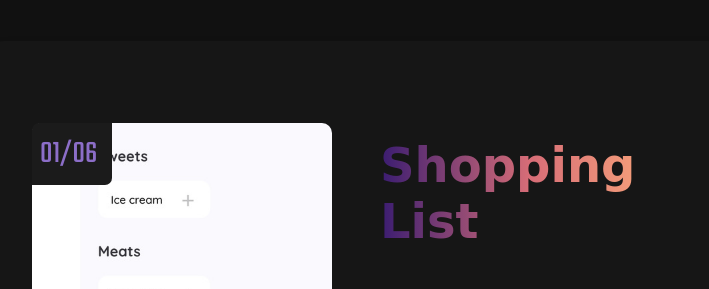
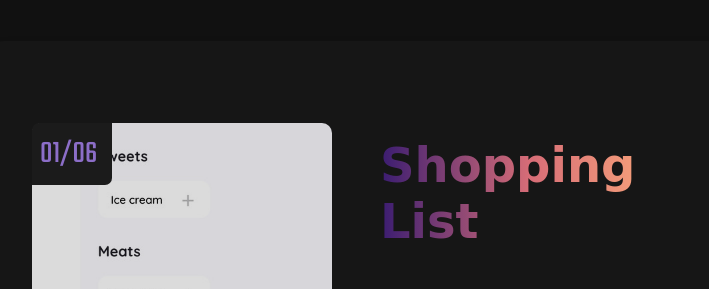
Before and after one commit to sukcinitas/sukcinitas.github.io, a plain HTML site: page index.html in a window 1280 px wide. Shown: the part 2170-2459 px from the top of the page, without its empty margins (284-993 px from the left). Drawn offline with nearby package versions, Linux system fonts and the light colour scheme; a web font is replaced by a local one.

Commit message:
Reduce image brightness

```diff
--- a/source/styles.scss
+++ b/source/styles.scss
@@ -48,6 +48,10 @@ a {
     cursor: pointer;
     transition: color 100ms ease-out;
   }
+}
+
+img {
+  filter: brightness(0.8) contrast(1.2);
 }
 
 body {
```
Also changed, not shown: source/styles.css, styles.css, 1 other file.
